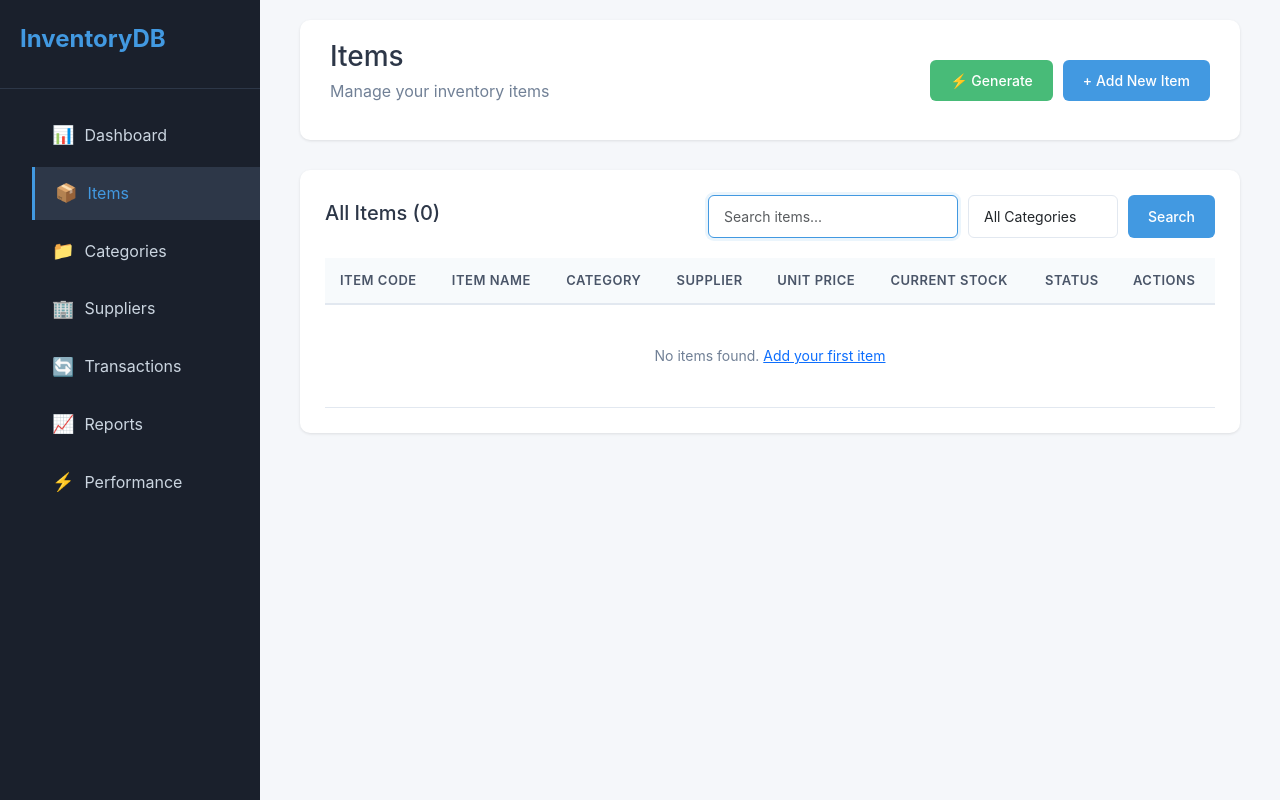
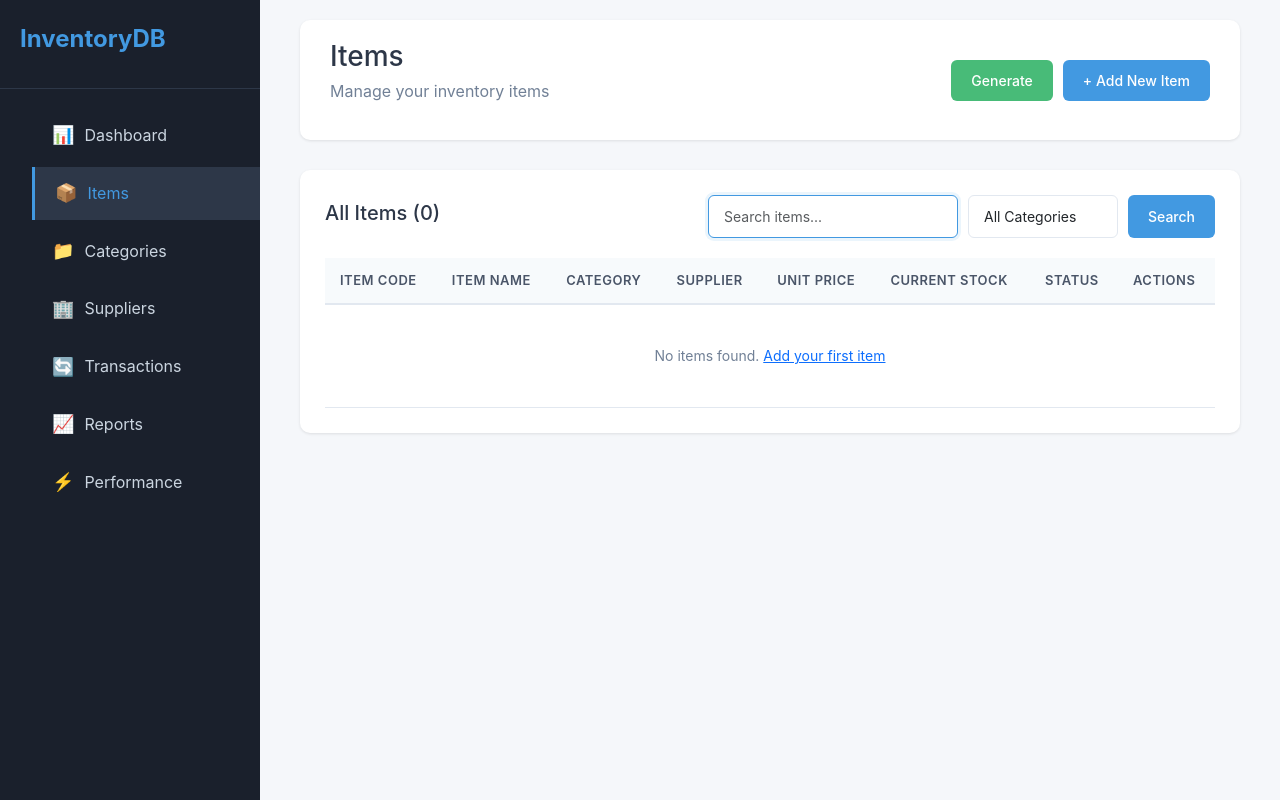
Before and after one commit to EmmanuelDanso1/inventory, a Flask app: page /items/ in a window 1280 px wide. Run offline with Flask 3, Linux system fonts and the light colour scheme; data that the repository does not hold is empty.

Commit message:
new update for automation

```diff
--- a/invent_app/templates/categories/list.html
+++ b/invent_app/templates/categories/list.html
@@ -9,7 +9,7 @@
         <p style="color: #718096; margin-top: 5px;">Manage inventory categories</p>
     </div>
     <div class="header-actions">
-        <button class="btn btn-success" data-bs-toggle="modal" data-bs-target="#generateModal">⚡ Generate</button>
+        <button class="btn btn-success" data-bs-toggle="modal" data-bs-target="#generateModal">Generate</button>
         <a href="{{ url_for('categories.create') }}" class="btn btn-primary">+ Add Category</a>
     </div>
 </div>
--- a/invent_app/templates/items/list.html
+++ b/invent_app/templates/items/list.html
@@ -9,7 +9,7 @@
         <p style="color: #718096; margin-top: 5px;">Manage your inventory items</p>
     </div>
     <div class="header-actions">
-        <button class="btn btn-success" data-bs-toggle="modal" data-bs-target="#generateModal">⚡ Generate</button>
+        <button class="btn btn-success" data-bs-toggle="modal" data-bs-target="#generateModal">Generate</button>
         <a href="{{ url_for('items.create') }}" class="btn btn-primary">+ Add New Item</a>
     </div>
 </div>
--- a/invent_app/templates/suppliers/list.html
+++ b/invent_app/templates/suppliers/list.html
@@ -9,7 +9,7 @@
         <p style="color: #718096; margin-top: 5px;">Manage suppliers and vendors</p>
     </div>
     <div class="header-actions">
-        <button class="btn btn-success" data-bs-toggle="modal" data-bs-target="#generateModal">⚡ Generate</button>
+        <button class="btn btn-success" data-bs-toggle="modal" data-bs-target="#generateModal">Generate</button>
         <a href="{{ url_for('suppliers.create') }}" class="btn btn-primary">+ Add Supplier</a>
     </div>
 </div>
--- a/invent_app/templates/transactions/list.html
+++ b/invent_app/templates/transactions/list.html
@@ -9,7 +9,7 @@
         <p style="color: #718096; margin-top: 5px;">All stock movements and adjustments</p>
     </div>
     <div class="header-actions">
-        <button class="btn btn-success" data-bs-toggle="modal" data-bs-target="#generateModal">⚡ Generate</button>
+        <button class="btn btn-success" data-bs-toggle="modal" data-bs-target="#generateModal">Generate</button>
         <a href="{{ url_for('transactions.stock_in') }}" class="btn btn-success">+ Stock In</a>
         <a href="{{ url_for('transactions.stock_out') }}" class="btn btn-warning">- Stock Out</a>
     </div>
```
